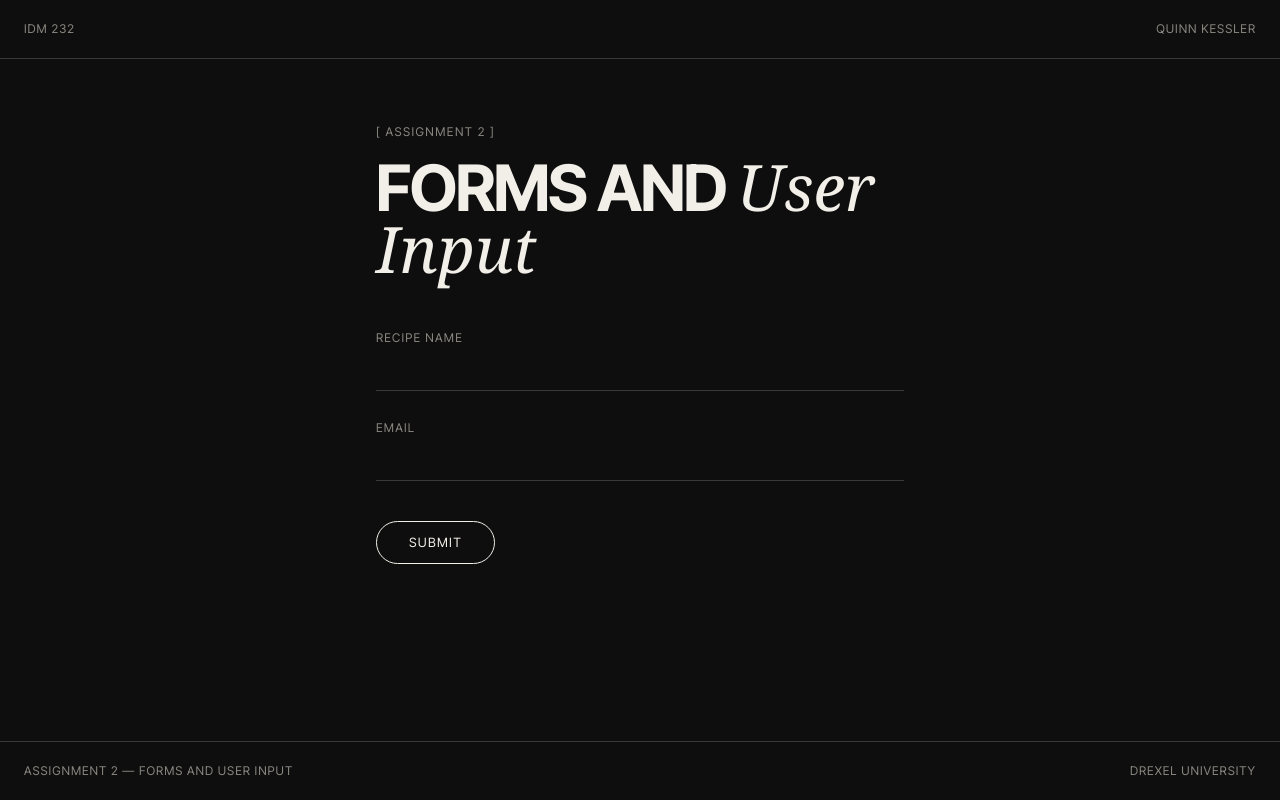
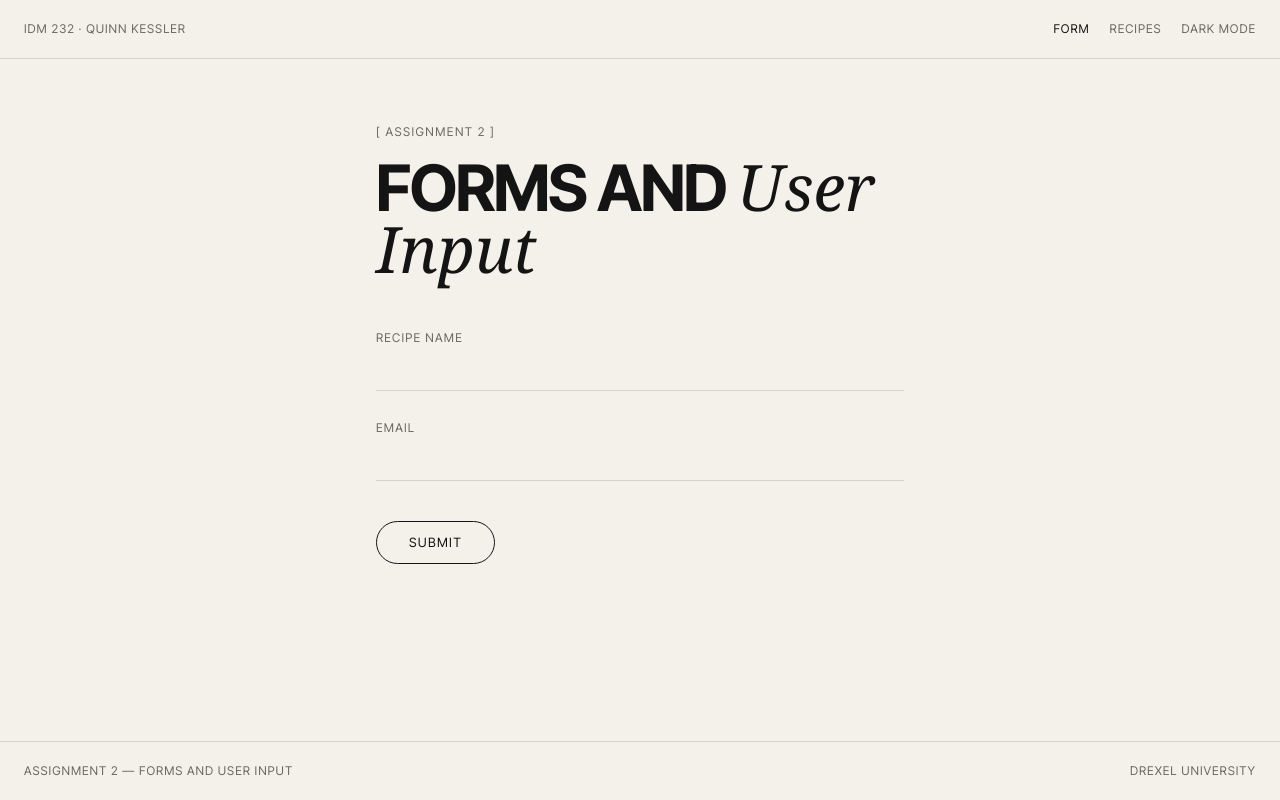
Before and after one commit to QuinnKess/uxid232-qbk23, a PHP site: page /?theme=light in a window 1280 px wide. Run offline with PHP 8.4, Linux system fonts and the light colour scheme; some web fonts are replaced.

Commit message:
Add nav links and light mode toggle

```diff
--- a/alpha/index.php
+++ b/alpha/index.php
@@ -1,5 +1,7 @@
 <?php
 declare(strict_types=1);
+
+require __DIR__ . '/../theme.php';
 
 function dump(mixed $value): void {
   echo '<pre>';
@@ -57,11 +59,15 @@ if ($_SERVER['REQUEST_METHOD'] === 'POST') {
   <link rel="stylesheet" href="style.css">
 </head>
 
-<body>
+<body class="theme-<?= e($theme) ?>">
 
 <header class="site-header">
-  <span>IDM 232</span>
-  <span>Quinn Kessler</span>
+  <span>IDM 232 &middot; Quinn Kessler</span>
+  <nav class="site-nav">
+    <a href="index.php" aria-current="page">Form</a>
+    <a href="recipes.php">Recipes</a>
+    <a href="?theme=<?= e($other_theme) ?>"><?= $theme === 'dark' ? 'Light mode' : 'Dark mode' ?></a>
+  </nav>
 </header>
 
 <main>
--- a/alpha/style.css
+++ b/alpha/style.css
@@ -202,3 +202,39 @@ main.wide {
   font-size: 1.05rem;
   color: var(--muted);
 }
+
+/* Navigation */
+.site-header {
+  flex-wrap: wrap;
+}
+
+.site-nav {
+  display: flex;
+  gap: 1.25rem;
+}
+
+.site-nav a {
+  color: var(--muted);
+  text-decoration: none;
+}
+
+.site-nav a:hover,
+.site-nav a[aria-current="page"] {
+  color: var(--text);
+}
+
+/* Light mode: same layout, swapped colors */
+body.theme-light {
+  --bg: #f4f1ea;
+  --text: #141414;
+  --muted: #6b6862;
+  --line: #d6d2c9;
+}
+
+body.theme-light .errors {
+  color: #b3261e;
+}
+
+body.theme-light .success {
+  color: #2e7d32;
+}
--- /dev/null
+++ b/theme.php
@@ -0,0 +1,27 @@
+<?php
+declare(strict_types=1);
+
+// Light / dark mode.
+// The choice comes from the ?theme= link or a saved cookie. Both come from
+// the user, so only the two allowed values are accepted.
+
+$allowed_themes = ['dark', 'light'];
+
+$requested_theme = $_GET['theme'] ?? $_COOKIE['theme'] ?? 'dark';
+
+if (is_string($requested_theme) && in_array($requested_theme, $allowed_themes, true)) {
+  $theme = $requested_theme;
+} else {
+  $theme = 'dark';
+}
+
+// Remember a new choice for a year, on every page of the site.
+if (isset($_GET['theme'])) {
+  setcookie('theme', $theme, [
+    'expires' => time() + 60 * 60 * 24 * 365,
+    'path' => '/',
+    'samesite' => 'Lax',
+  ]);
+}
+
+$other_theme = $theme === 'dark' ? 'light' : 'dark';
```
Also changed, not shown: alpha/recipes.php (+8 -3 lines).
